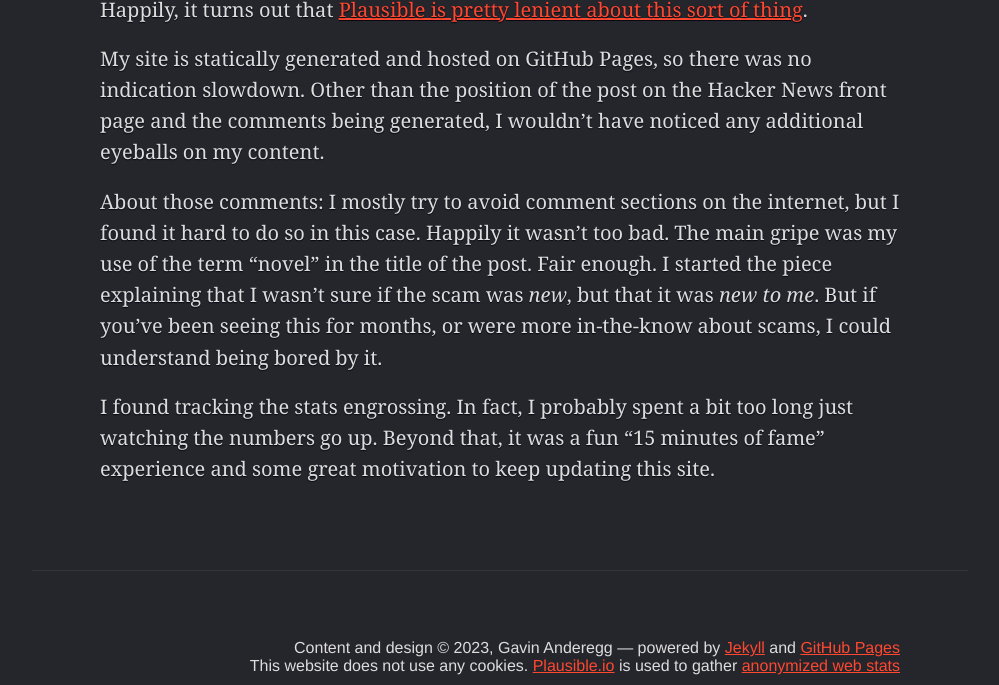
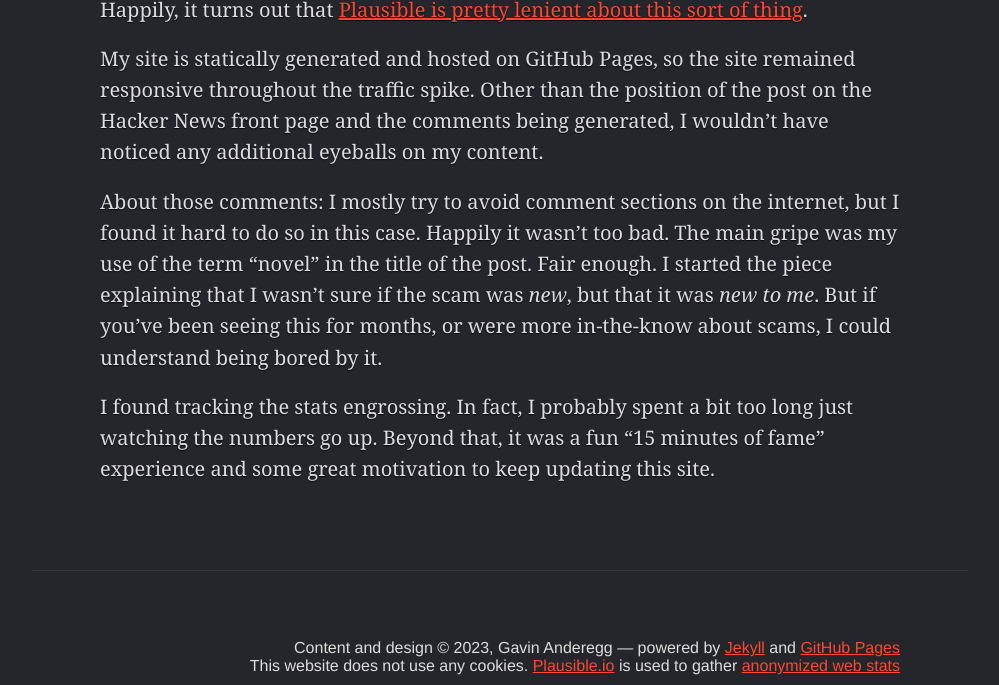
Before and after one commit to gavinanderegg/gavinanderegg.github.io, a Jekyll site: the page built from _posts/2023-02-08-hacker-news-sent-some-traffic.md, in a window 1280 px wide and 900 px high, scrolled down 1189 px, cut to the strip 215-900 px from the top of the window. Shown: the whole strip, without its empty margins (140-1139 px from the left). Built offline with Jekyll 4.4.1, drawn with Linux system fonts in a browser that asks for light colours.

Commit message:
Fixing a clunky phrase

```diff
--- a/_posts/2023-02-08-hacker-news-sent-some-traffic.md
+++ b/_posts/2023-02-08-hacker-news-sent-some-traffic.md
@@ -15,7 +15,7 @@ I’m using [Plausible’s smallest plan](https://plausible.io/#pricing). I don
 
 Happily, it turns out that [Plausible is pretty lenient about this sort of thing](https://plausible.io/docs/subscription-plans#what-happens-if-i-go-over-my-monthly-page-views-limit).
 
-My site is statically generated and hosted on GitHub Pages, so there was no indication slowdown. Other than the position of the post on the Hacker News front page and the comments being generated, I wouldn't have noticed any additional eyeballs on my content.
+My site is statically generated and hosted on GitHub Pages, so the site remained responsive throughout the traffic spike. Other than the position of the post on the Hacker News front page and the comments being generated, I wouldn't have noticed any additional eyeballs on my content.
 
 About those comments: I mostly try to avoid comment sections on the internet, but I found it hard to do so in this case. Happily it wasn't too bad. The main gripe was my use of the term “novel” in the title of the post. Fair enough. I started the piece explaining that I wasn’t sure if the scam was *new*, but that it was *new to me*. But if you’ve been seeing this for months, or were more in-the-know about scams, I could understand being bored by it.
 
```
